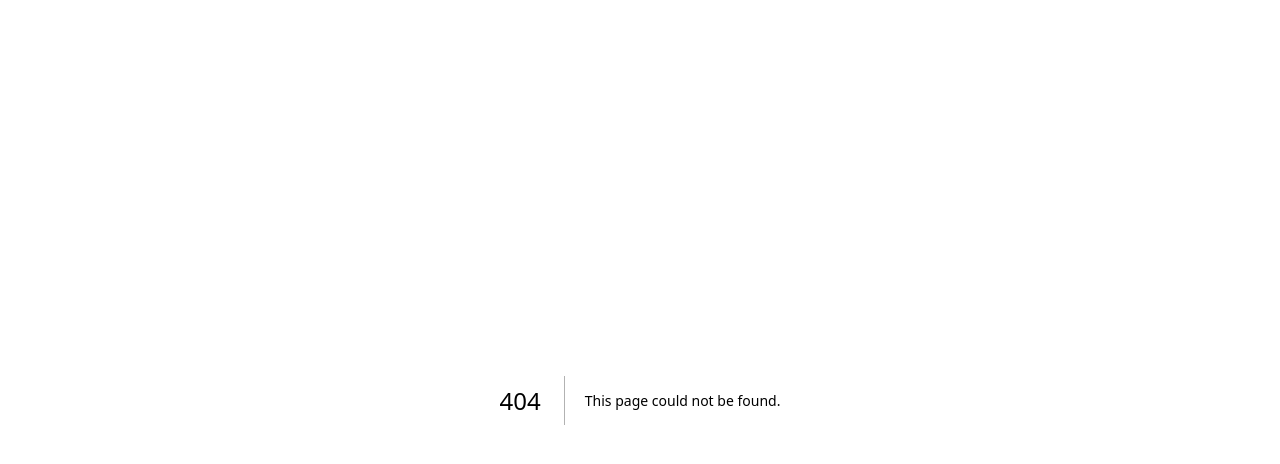
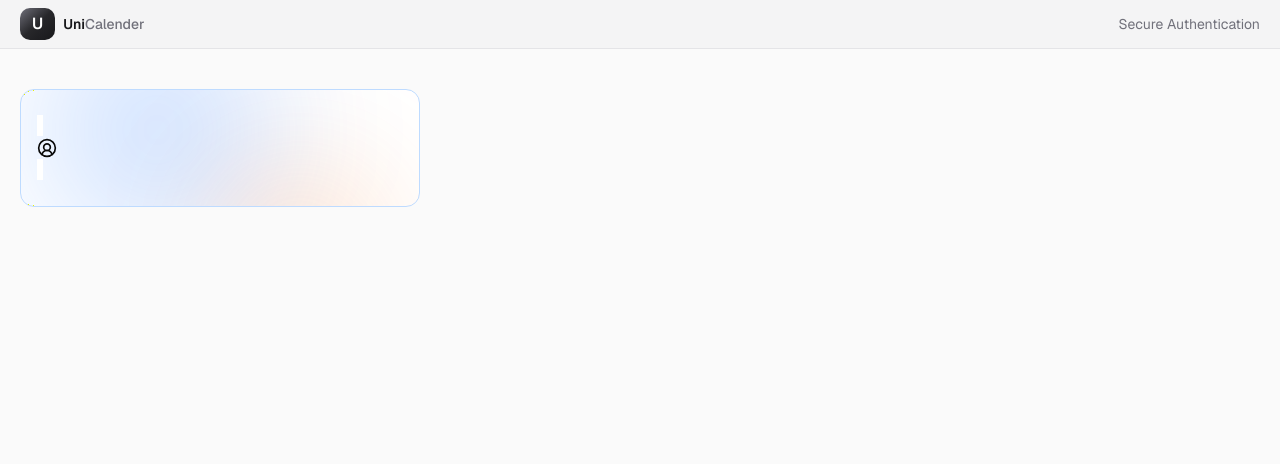
Before and after one commit to monotrixdev/unicalender-application, a Next.js app: page /register in a window 1280 px wide. Before the commit this address had no page. Shown: the top 464 px of the page. Built offline with nearby package versions, Linux system fonts and the light colour scheme; no server answers.

Commit message:
register

```diff
--- a/src/app/(auth)/layout.tsx
+++ b/src/app/(auth)/layout.tsx
@@ -11,6 +11,11 @@ const  AuthLayout = async ({
     children: React.ReactNode
 }) => {
     const session = await auth();
+
+    if (session?.user) {
+        redirect("/dashboard");
+        return;
+    }
 
 
   return (
--- /dev/null
+++ b/src/app/(auth)/register/page.tsx
@@ -0,0 +1,20 @@
+import { User2Icon, UserCircle2Icon } from 'lucide-react'
+import React from 'react'
+
+const RegisterPage = () => {
+  return (
+    <section className='w-full px-5 py-10 h-screen bg-zinc-50 flexc justify-center items-center flex-col'>
+        <div className='w-full sm:w-[400px] bg-white px-4 py-6 rounded-xl flex flex-col border border-blue-200 relative overflow-hidden'>
+            <div className='w-60 h-60 bg-blue-500/20 absolute -top-20 blur-3xl rounded-full pointer-events-none'/>
+            <div className='w-40 h-40 absolute rounded-full bg-orange-500/20 blur-3xl top-20 left-1/2 pointer-events-none'/>
+            <div className='relative z-20'>
+                <div className='w-full'>
+                    <span className='w-full bg-white px-1.5 py-1.'><UserCircle2Icon className='w-5 h-5' /></span>
+                </div>
+            </div>
+        </div>
+    </section>
+  )
+}
+
+export default RegisterPage
```
